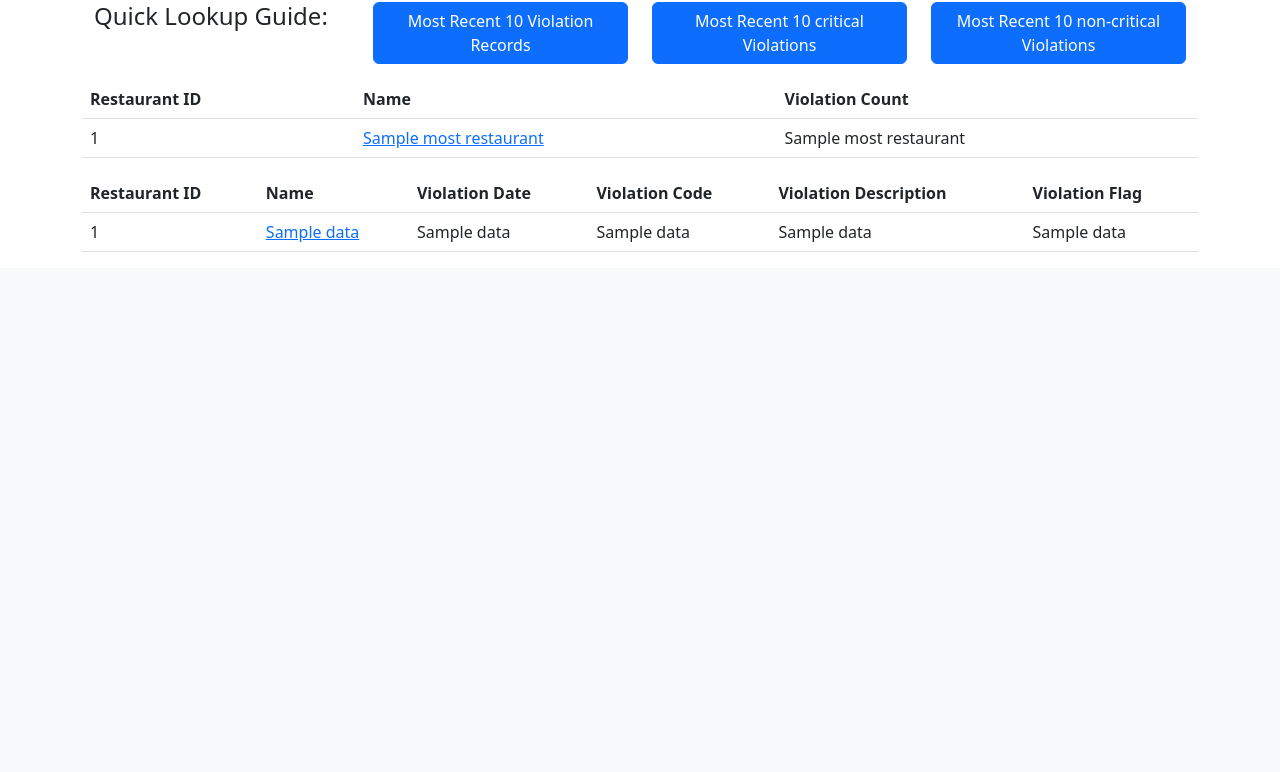
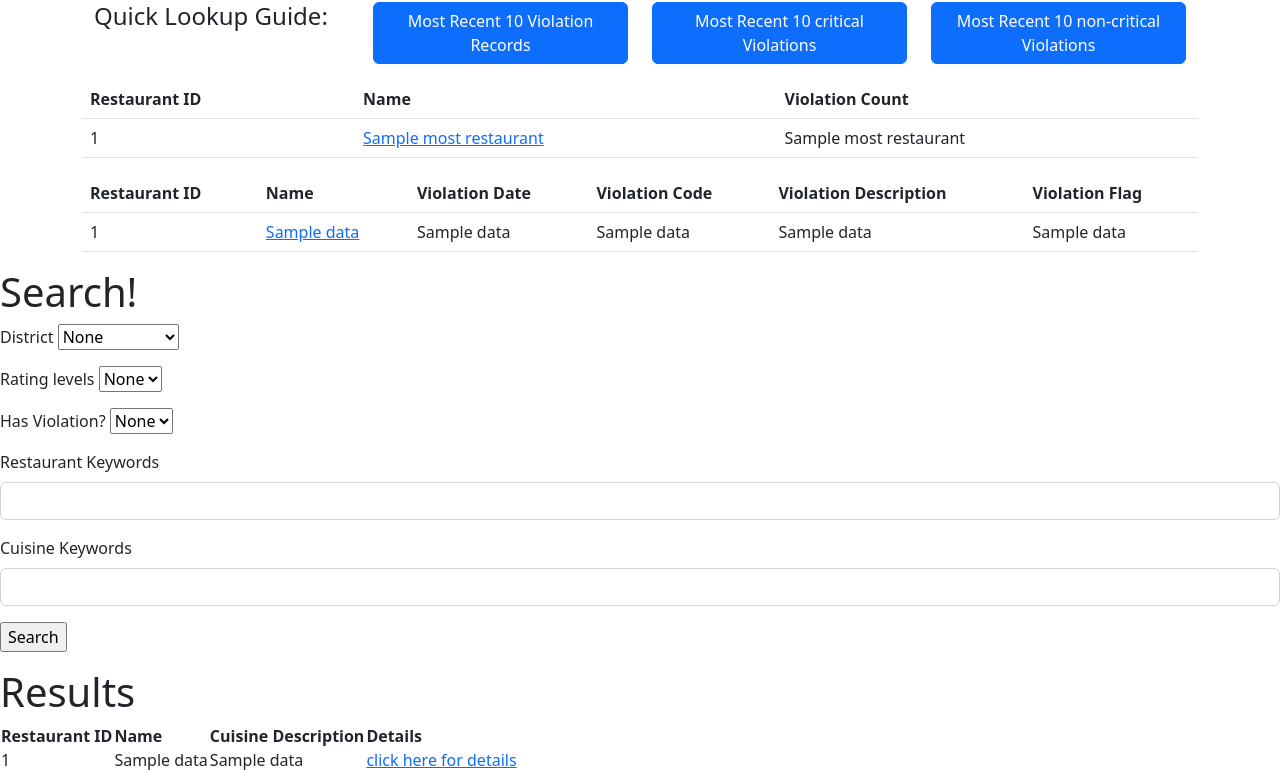
Before and after one commit to Xiaoyang-Song/NYC-Restaurant-Inspection-Database, a Flask app: template frontend/templates/functions/violations.html in a window 1280 px wide. Shown: the part 1467-2239 px from the top of the page. Before the commit the page ends 1719 px from the top, so only its background shows below. Run offline with Flask 2, Linux system fonts and the light colour scheme; the template is opened without the code that fills it: most values are stand-ins (such as "Sample title", 1, 10 or a date in 2020); parts of the project's set-up code (start-up, migrations or seed data) failed here and were passed over.

Commit message:
Update: add grade stats in restaurant pages

```diff
--- a/frontend/functions.py
+++ b/frontend/functions.py
@@ -15,6 +15,7 @@ bp = Blueprint('functions', __name__, url_prefix='/functions')
 
 # Define global variables for efficiency
 page_stats = {}
+v_page_stats = {}
 
 
 @bp.route('/restaurants', methods=(['POST', 'GET']))
@@ -116,12 +117,19 @@ def page(rid):
         page_stats['state'] = state
 
         # Get recent violation records
-        cmd = "SELECT V.v_time, Vn.code, Vn.v_description, Vn.critical_flag \
-               FROM Restaurant AS R, Violate AS V , Violation AS Vn \
-               WHERE Vn.vid=V.vid AND R.rid=V.rid AND R.rid=(:rid) \
+        cmd = "SELECT V.v_time, Vn.code, Vn.v_description, Vn.critical_flag, I.i_type \
+               FROM Restaurant AS R, Violate AS V , Violation AS Vn, Inspect AS IR, Inspection AS I \
+               WHERE Vn.vid=V.vid AND R.rid=V.rid AND R.rid=(:rid) AND IR.rid=R.rid AND I.iid=IR.iid AND IR.i_time=V.v_time \
                ORDER BY V.v_time"
         violation = g.conn.execute(text(cmd), rid=rid).fetchall()
         page_stats['violation'] = violation
+
+        # Get recent grading records
+        cmd = "SELECT GR.g_time, G.grade, G.score\
+               FROM Grade AS G, Restaurant AS R, Graded AS GR\
+               WHERE G.gid=GR.gid AND R.rid=GR.rid AND R.rid=(:rid)"
+        grades = g.conn.execute(text(cmd), rid=rid).fetchall()
+        page_stats['grade'] = grades
 
     state = page_stats['state']
     # Handle like/dislike request using state machine
@@ -198,7 +206,7 @@ def page(rid):
         flash(error)
 
     return render_template('functions/page.html', info=page_stats['info'], rev=page_stats['rev'],
-                           feel=page_stats['feel'], state=page_stats['state'],
+                           feel=page_stats['feel'], state=page_stats['state'], grade=page_stats['grade'],
                            stats=page_stats['stats'], userid=userid, violation=page_stats['violation'])
 
 
--- a/frontend/templates/functions/violations.html
+++ b/frontend/templates/functions/violations.html
@@ -323,5 +323,91 @@
                 {% endfor %}
             </table>
         </div>
+
+
+        <h1>{% block title %}Search!{% endblock %}</h1>
+    <form method="post">
+      <div class="mb-3">
+      <label for="district">District</label>
+      <select name="district" id="district">
+        <option value="None">None</option>
+        <option value="Manhattan">Manhattan</option>
+        <option value="Bronx">Bronx</option>
+        <option value="Queens">Queens</option>
+        <option value="Brooklyn">Brooklyn</option>
+        <option value="Staten Island">Staten Island</option>
+      </select>
+    </div>
+
+    <div class="mb-3">
+      <label for="rating">Rating levels</label>
+      <select name="rating" id="rating">
+        <option value="None">None</option>
+        <option value="A">A</option>
+        <option value="B">B</option>
+        <option value="C">C</option>
+        <option value="P">P</option>
+        <option value="N">N</option>
+        <option value="Z">Z</option>
+      </select>
+    </div>
+
+    <div class="mb-3">
+      <label for="vio">Has Violation?</label>
+      <select name="vio" id="vio">
+        <option value="None">None</option>
+        <option value="Yes">Yes</option>
+        <option value="No">No</option>
+      </select>
+    </div>
+
+    <!-- <div class="mb-3">
+      <label for="rating">Rating levels</label>
+      <select name="rating" id="rating">
+        <option value="None">None</option>
+        <option value="A">A</option>
+        <option value="B">B</option>
+        <option value="C">C</option>
+        <option value="P">P</option>
+        <option value="N">N</option>
+        <option value="Z">Z</option>
+      </select>
+    </div> -->
+
+
+
+      <div class="mb-3">
+        <label for="res_keyword" class="form-label">Restaurant Keywords</label>
+        <input type="res_keyword" name="res_keyword" id="res_keyword" class="form-control"/>
+      </div>
+
+      <div class="mb-3">
+        <label for="cui_keyword" class="form-label">Cuisine Keywords</label>
+        <input type="cui_keyword" name="cui_keyword" id="cui_keyword" class="form-control"/>
+      </div>
+
+
+      <input type="submit" value="Search" />
+    </form>
+    <h1>Results</h1>
+    <table>
+      {%if data%}
+      <tr>
+        <th>Restaurant ID</th>
+        <th>Name</th>
+        <th>Cuisine Description</th>
+        <th>Details</th>
+      </tr>
+      {%else%}
+      <div>No available results!</div>
+      {%endif%} {% for n in data %}
+      <tr>
+        <td>{{n[0]}}</td>
+        <td>{{n[1]}}</td>
+        <td>{{n[2]}}</td>
+        <td><a href="{{ url_for('functions.page', rid=n[0]) }}">click here for details</a></td>
+      </tr>
+      {% endfor %}
+    </table>
     </body>
 </html>
```
Also changed, not shown: frontend/templates/functions/page.html (+21 -1 lines), 1 other file.
